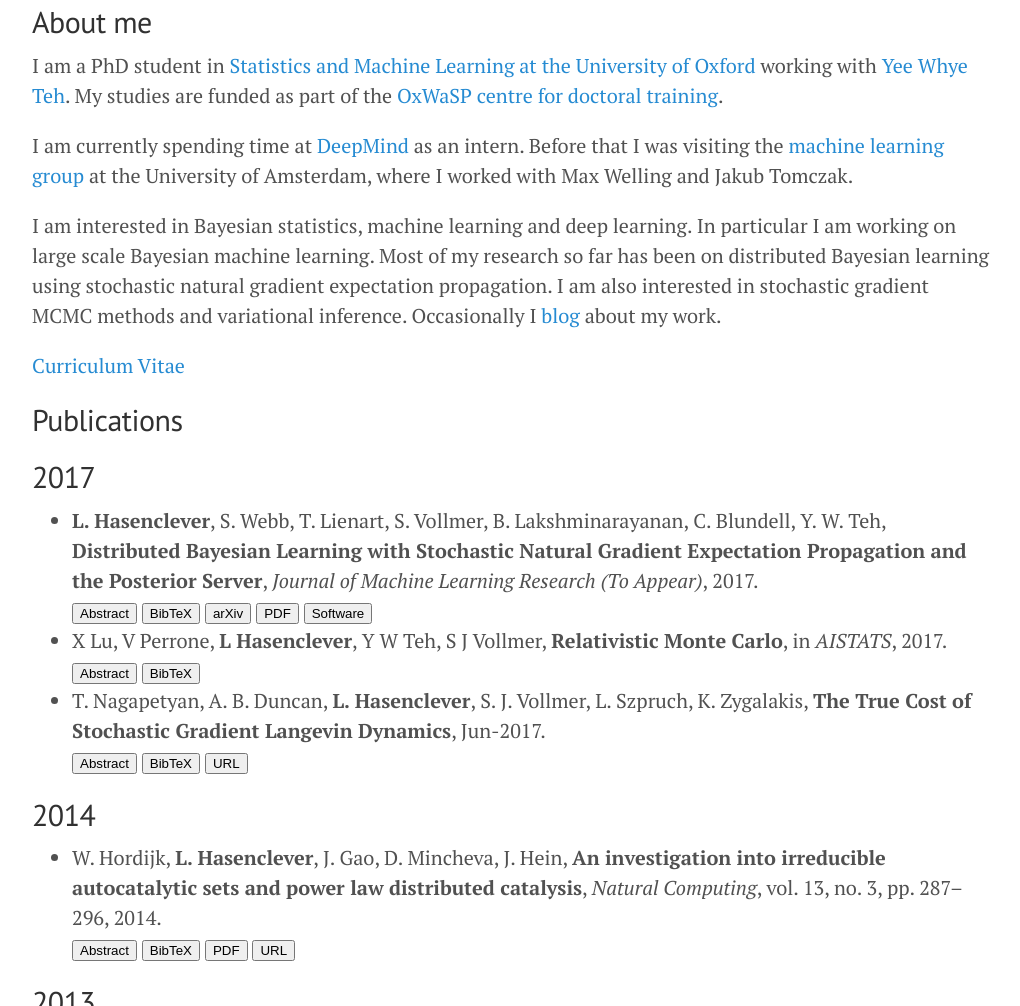
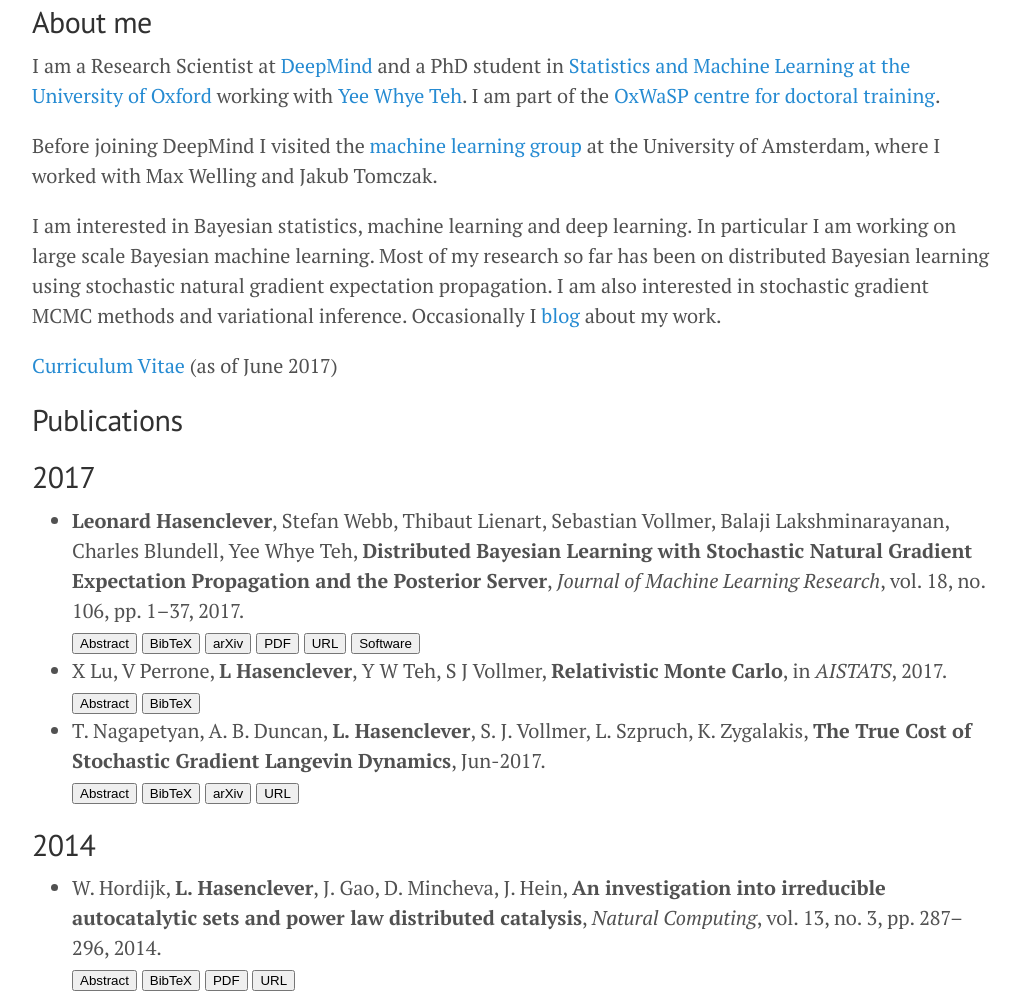
Before and after one commit to leonard-hasenclever/leonard-hasenclever.github.io, a plain HTML site: page index.html in a window 1280 px wide. Shown: the part 391-1397 px from the top of the page, without its empty margins (128-1148 px from the left). Drawn offline with nearby package versions, Linux system fonts and the light colour scheme; some packages are replaced by stand-ins of ours; files whose address does not match are found by name.

Commit message:
update october 2017

```diff
--- a/index.html
+++ b/index.html
@@ -144,13 +144,13 @@
 
 <h2 id="about-me">About me</h2>
 
-<p>I am a PhD student in <a href="http://mlcs.stats.ox.ac.uk">Statistics and Machine Learning at the University of Oxford</a> working with <a href="http://www.stats.ox.ac.uk/~teh">Yee Whye Teh</a>. My studies are funded as part of the <a href="http://www.oxwasp-cdt.ac.uk">OxWaSP centre for doctoral training</a>.</p>
+<p>I am a Research Scientist at <a href="http://deepmind.com">DeepMind</a> and a PhD student in <a href="http://mlcs.stats.ox.ac.uk">Statistics and Machine Learning at the University of Oxford</a> working with <a href="http://www.stats.ox.ac.uk/~teh">Yee Whye Teh</a>. I am part of the <a href="http://www.oxwasp-cdt.ac.uk">OxWaSP centre for doctoral training</a>.</p>
 
-<p>I am currently spending time at <a href="http://deepmind.com">DeepMind</a> as an intern. Before that I was visiting the <a href="http://amlab.science.uva.nl/">machine learning group</a> at the University of Amsterdam, where I worked with Max Welling and Jakub Tomczak.</p>
+<p>Before joining DeepMind I visited the <a href="http://amlab.science.uva.nl/">machine learning group</a> at the University of Amsterdam, where I worked with Max Welling and Jakub Tomczak.</p>
 
 <p>I am interested in Bayesian statistics, machine learning and deep learning. In particular I am working on large scale Bayesian machine learning. Most of my research so far has been on distributed Bayesian learning using stochastic natural gradient expectation propagation. I am also interested in stochastic gradient MCMC methods and variational inference. Occasionally I <a href="blog/index.html">blog</a> about my work.</p>
 
-<p><a href="assets/cv.pdf">Curriculum Vitae</a></p>
+<p><a href="assets/cv.pdf">Curriculum Vitae</a> (as of June 2017)</p>
 
 <div class="post-content">
 
@@ -164,39 +164,39 @@
 
 
 <b>
-L. Hasenclever</b>,
+Leonard Hasenclever</b>,
 
 
 
 
-S. Webb,
+Stefan Webb,
 
 
 
 
-T. Lienart,
+Thibaut Lienart,
 
 
 
 
-S. Vollmer,
+Sebastian Vollmer,
 
 
 
 
-B. Lakshminarayanan,
+Balaji Lakshminarayanan,
 
 
 
 
-C. Blundell,
+Charles Blundell,
 
 
 
 
-Y. W. Teh,
+Yee Whye Teh,
 
-<span id="HasWebLie2015a"><b>Distributed Bayesian Learning with Stochastic Natural Gradient Expectation Propagation and the Posterior Server</b>, <i>Journal of Machine Learning Research (To Appear)</i>, 2017. </span>
+<span id="HasWebLie2015a"><b>Distributed Bayesian Learning with Stochastic Natural Gradient Expectation Propagation and the Posterior Server</b>, <i>Journal of Machine Learning Research</i>, vol. 18, no. 106, pp. 1–37, 2017. </span>
 
 <br />
 
@@ -218,6 +218,10 @@ Y. W. Teh,
 
 
 
+  <form method="get" action="http://jmlr.org/papers/v18/16-478.html">
+    <button type="submit">URL</button>
+  </form>
+
 
 
 
@@ -238,17 +242,19 @@ Y. W. Teh,
 
   <div id="HasWebLie2015a-abstract" style="display:none;">
     <div class="abstract">This paper makes two contributions to Bayesian machine learning algorithms. Firstly, we propose stochastic natural gradient expectation propagation (SNEP), a novel alternative to expectation propagation (EP), a popular variational inference algorithm. SNEP is a black box variational algorithm, in that it does not require any simplifying assumptions on the distribution of interest, beyond the existence of some Monte Carlo sampler for estimating the moments of the EP tilted distributions. Further, as opposed to EP which has no guarantee of convergence, SNEP can be shown to be convergent, even when using Monte Carlo moment estimates. Secondly, we propose a novel architecture for distributed Bayesian learning which we call the posterior server. The posterior server allows scalable and robust Bayesian learning in cases where a dataset is stored in a distributed manner across a cluster, with each compute node containing a disjoint subset of data. An independent Monte Carlo sampler is run on each compute node, with direct access only to the local data subset, but which targets an approximation to the global posterior distribution given all data across the whole cluster. This is achieved by using a distributed asynchronous implementation of SNEP to pass messages across the cluster. We demonstrate SNEP and the posterior server on distributed Bayesian learning of logistic regression and neural networks.
-</div>
+    </div>
   </div>
 
 
   <div id="HasWebLie2015a-bibtex" style="display:none;">
     <pre>@article{HasWebLie2015a,
-  author = {Hasenclever, L. and Webb, S. and Lienart, T. and Vollmer, S. and Lakshminarayanan, B. and Blundell, C. and Teh, Y. W.},
-  title = {Distributed {B}ayesian Learning with Stochastic Natural Gradient Expectation Propagation and the Posterior Server},
+  author = {Hasenclever, Leonard and Webb, Stefan and Lienart, Thibaut and Vollmer, Sebastian and Lakshminarayanan, Balaji and Blundell, Charles and Teh, Yee Whye},
+  title = {Distributed Bayesian Learning with Stochastic Natural Gradient Expectation Propagation and the Posterior Server},
+  journal = {Journal of Machine Learning Research},
   year = {2017},
-  note = {To Appear.},
-  journal = {Journal of Machine Learning Research (To Appear)}
+  volume = {18},
+  number = {106},
+  pages = {1-37}
 }
 </pre>
   </div>
@@ -368,6 +374,10 @@ K. Zygalakis,
 
   <button onclick="$('#Nagapetyan2017-bibtex').toggle( );$('#Nagapetyan2017-abstract').hide();">BibTeX</button>
 
+  <form method="get" action="https://arxiv.org/abs/1706.02692">
+    <button type="submit">arXiv</button>
+  </form>
+
 
 
 
@@ -397,8 +407,6 @@ K. Zygalakis,
 
   <div id="Nagapetyan2017-bibtex" style="display:none;">
     <pre>@unpublished{Nagapetyan2017,
-  archiveprefix = {arXiv},
-  arxivid = {1706.02692},
   month = jun,
   author = {Nagapetyan, T. and Duncan, A. B. and Hasenclever, L. and Vollmer, S. J. and Szpruch, L. and Zygalakis, K.},
   eprint = {1706.02692},
```
Also changed, not shown: atom.xml (+8 -8 lines), publications/HasWebLie2015a/index.html (+2 -2 lines).
